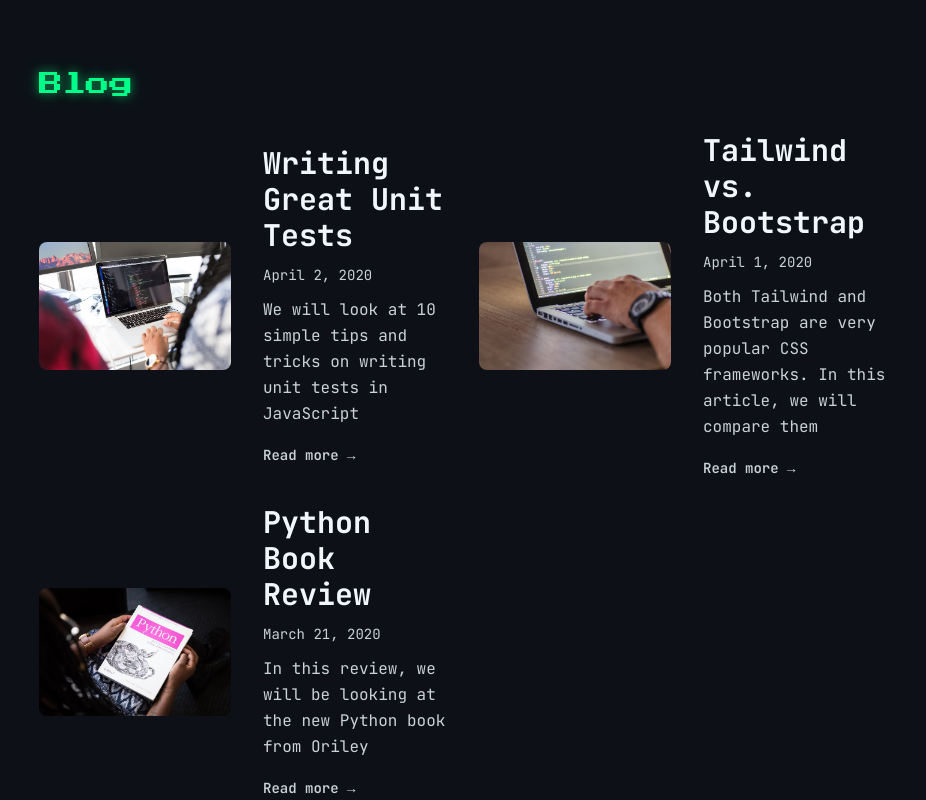
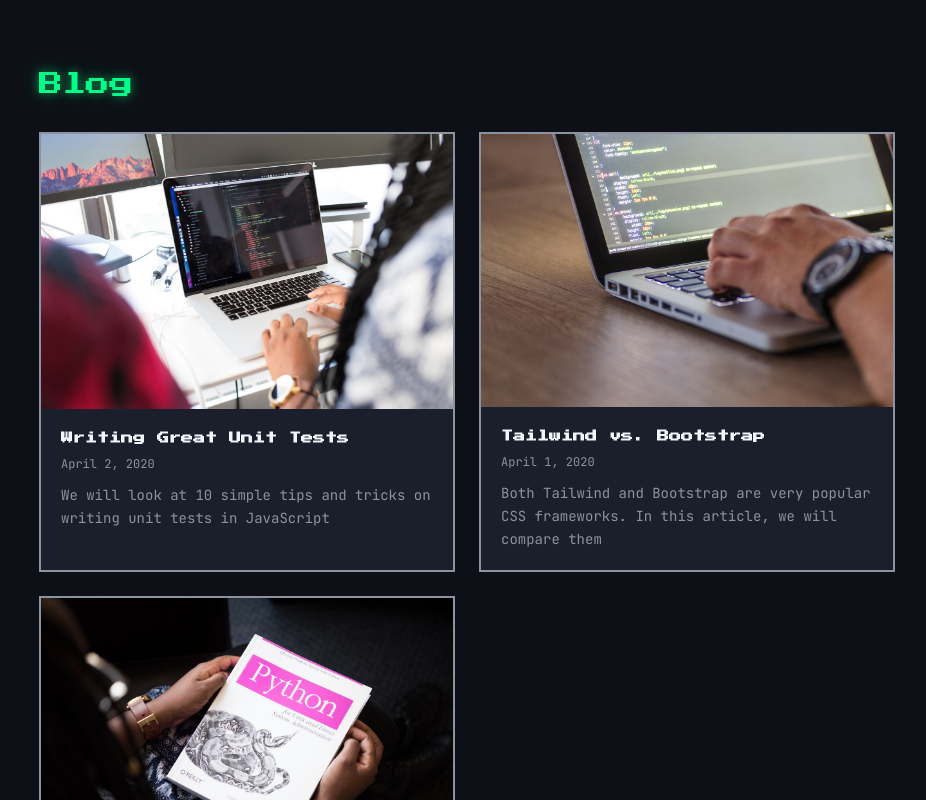
Before and after one commit to tobeck/tsbo, a Next.js app: page / in a window 1280 px wide. Shown: the part 2620-3420 px from the top of the page, without its empty margins (173-1099 px from the left). Built offline with nearby package versions, Linux system fonts and the light colour scheme.

Commit message:
Restyle blog pages with dark retro theme
Apply terminal-background cards with pixel borders and glow hover to
post previews and hero posts. Dark prose with monospace text, phosphor
green links/code blocks. Add back-navigation links on blog pages.

```diff
--- a/components/cover-image.js
+++ b/components/cover-image.js
@@ -7,8 +7,8 @@
     <Image
       src={src}
       alt={`Cover Image for ${title}`}
-      className={cn('shadow-sm', {
-        'hover:shadow-md transition-shadow duration-200': slug,
+      className={cn('', {
+        'hover:opacity-80 transition-opacity duration-200': slug,
       })}
       width={width}
       height={height}
--- a/components/hero-post.js
+++ b/components/hero-post.js
@@ -10,27 +10,24 @@
   slug,
 }) {
   return (
-    <div className="md:grid md:grid-cols-2 md:gap-8 items-center">
-      <div className="mb-6 md:mb-0 rounded-lg overflow-hidden">
+    <div className="bg-terminal border-2 border-ghost hover:border-phosphor hover:shadow-glow-green transition-all duration-200 overflow-hidden">
+      <div className="overflow-hidden">
         <CoverImage
           title={title}
           src={coverImage}
           slug={slug}
-          height={620}
-          width={1240}
+          height={278}
+          width={556}
         />
       </div>
-      <div>
-        <h3 className="text-2xl md:text-3xl font-bold mb-3 leading-snug">
-          <Link href={`/blog/posts/${slug}`} className="hover:text-coral transition-colors">{title}</Link>
+      <div className="p-5">
+        <h3 className="font-pixel text-xs mb-2 leading-relaxed">
+          <Link href={`/blog/posts/${slug}`} className="text-white hover:text-phosphor transition-colors">{title}</Link>
         </h3>
-        <p className="text-sm text-gray-mid mb-3">
+        <p className="text-xs text-ghost mb-3 font-mono">
           <DateFormatter dateString={date} />
         </p>
-        <p className="text-gray-mid leading-relaxed mb-4">{excerpt}</p>
-        <Link href={`/blog/posts/${slug}`} className="text-coral font-semibold text-sm hover:underline">
-            Read more &rarr;
-        </Link>
+        <p className="text-ghost text-sm leading-relaxed">{excerpt}</p>
       </div>
     </div>
   )
--- a/components/more-stories.js
+++ b/components/more-stories.js
@@ -3,7 +3,7 @@
 export default function MoreStories({ posts }) {
   return (
     <section>
-      <h2 className="text-3xl font-bold tracking-tight mb-8">
+      <h2 className="text-sm font-pixel tracking-tight mb-8 text-white">
         All Posts
       </h2>
       <div className="grid grid-cols-1 md:grid-cols-2 gap-8 mb-16">
--- a/components/post-body.js
+++ b/components/post-body.js
@@ -2,7 +2,16 @@
   return (
     <div className="max-w-2xl mx-auto">
       <div
-        className="prose prose-lg prose-headings:text-bistre prose-a:text-coral"
+        className="prose prose-lg prose-invert font-mono
+          prose-headings:text-white prose-headings:font-pixel prose-headings:text-sm
+          prose-p:text-smoke prose-p:font-mono
+          prose-a:text-phosphor prose-a:no-underline hover:prose-a:underline
+          prose-strong:text-white
+          prose-code:text-phosphor prose-code:bg-terminal prose-code:px-1 prose-code:py-0.5 prose-code:border prose-code:border-phosphor/30 prose-code:rounded-none prose-code:font-mono
+          prose-pre:bg-terminal prose-pre:border-2 prose-pre:border-ghost prose-pre:rounded-none
+          prose-blockquote:border-phosphor prose-blockquote:text-ghost
+          prose-li:text-smoke
+          prose-img:border-2 prose-img:border-ghost"
         dangerouslySetInnerHTML={{ __html: content }}
       />
     </div>
--- a/components/post-header.js
+++ b/components/post-header.js
@@ -5,14 +5,14 @@
 export default function PostHeader({ title, coverImage, date, author }) {
   return (
     <>
-      <h1 className="mb-4">{title}</h1>
-      <div className="flex items-center gap-4 mb-8 text-gray-mid">
+      <h1 className="mb-4 glow-text text-phosphor">{title}</h1>
+      <div className="flex items-center gap-4 mb-8 text-ghost font-mono">
         <Avatar name={author.name} picture={author.picture} />
         <span className="text-sm">
           <DateFormatter dateString={date} />
         </span>
       </div>
-      <div className="mb-12 rounded-lg overflow-hidden">
+      <div className="mb-12 overflow-hidden border-2 border-ghost">
         <CoverImage title={title} src={coverImage} height={620} width={1240} />
       </div>
     </>
--- a/components/post-preview.js
+++ b/components/post-preview.js
@@ -10,8 +10,8 @@
   slug,
 }) {
   return (
-    <div className="bg-white rounded-lg shadow-sm hover:shadow-md transition-shadow duration-200 overflow-hidden">
-      <div className="rounded-t-lg overflow-hidden">
+    <div className="bg-terminal border-2 border-ghost hover:border-phosphor hover:shadow-glow-green transition-all duration-200 overflow-hidden">
+      <div className="overflow-hidden">
         <CoverImage
           slug={slug}
           title={title}
@@ -21,13 +21,13 @@
         />
       </div>
       <div className="p-5">
-        <h3 className="text-xl font-bold mb-2 leading-snug">
-          <Link href={`/blog/posts/${slug}`} className="hover:text-coral transition-colors">{title}</Link>
+        <h3 className="font-pixel text-xs mb-2 leading-relaxed">
+          <Link href={`/blog/posts/${slug}`} className="text-white hover:text-phosphor transition-colors">{title}</Link>
         </h3>
-        <p className="text-sm text-gray-mid mb-3">
+        <p className="text-xs text-ghost mb-3 font-mono">
           <DateFormatter dateString={date} />
         </p>
-        <p className="text-gray-mid leading-relaxed">{excerpt}</p>
+        <p className="text-ghost text-sm leading-relaxed">{excerpt}</p>
       </div>
     </div>
   )
--- a/pages/blog.js
+++ b/pages/blog.js
@@ -3,6 +3,7 @@
 import { getAllPosts } from '../lib/api'
 import Container from '../components/container'
 import Head from 'next/head'
+import Link from 'next/link'
 
 export default function Blog({ allPosts }) {
   return (
@@ -13,11 +14,17 @@
         </Head>
         <Container>
           <div className="py-16">
-            <h1 className="mb-12">Blog</h1>
+            <Link
+              href="/"
+              className="inline-block text-phosphor font-mono text-sm mb-8 hover:underline"
+            >
+              &larr; Home
+            </Link>
+            <h1 className="mb-12 glow-text text-phosphor">Blog</h1>
             {allPosts.length > 0 ? (
               <MoreStories posts={allPosts} />
             ) : (
-              <p className="text-gray-mid">No posts yet. Check back soon.</p>
+              <p className="text-ghost">No posts yet. Check back soon.</p>
             )}
           </div>
         </Container>
--- a/pages/blog/posts/[slug].js
+++ b/pages/blog/posts/[slug].js
@@ -27,7 +27,7 @@
               <meta property="og:image" content={post.ogImage.url} />
             </Head>
             <div className="mb-8">
-              <Link href="/blog" className="text-coral font-semibold text-sm hover:underline">
+              <Link href="/blog" className="text-phosphor font-mono text-sm hover:underline">
                   &larr; Back to blog
               </Link>
             </div>
```
